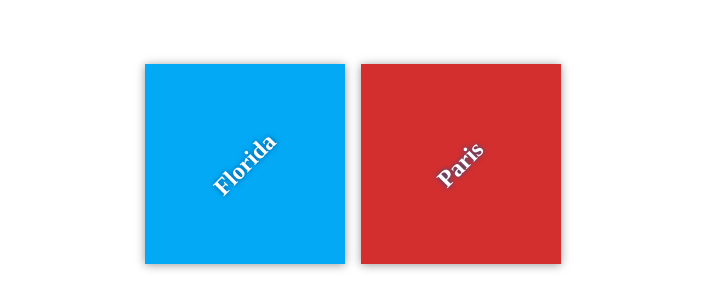
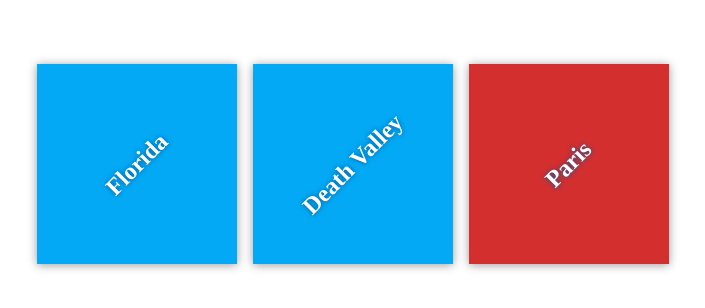
Before and after one commit to mwang25/my-travel-plans, a plain HTML site: page index.html in a window 1280 px wide. Shown: the part 236-544 px from the top of the page, without its empty margins (287-992 px from the left). Drawn offline with Linux system fonts and the light colour scheme; files that its build step writes are made by us from their sources.

Commit message:
Add another destination

```diff
--- a/index.html
+++ b/index.html
@@ -14,6 +14,9 @@
                 <h2>Florida</h2>
             </div>
 
+            <div class="destination" id="deathvalley">
+                <h2>Death Valley</h2>
+            </div>
             <div class="destination" id="paris">
                 <h2>Paris</h2>
             </div>
```
